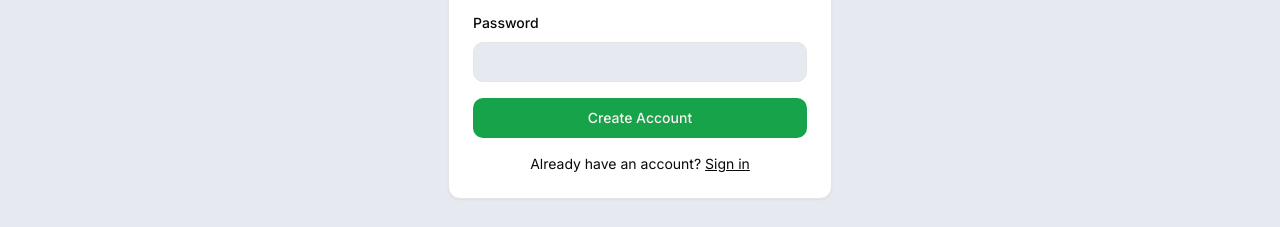
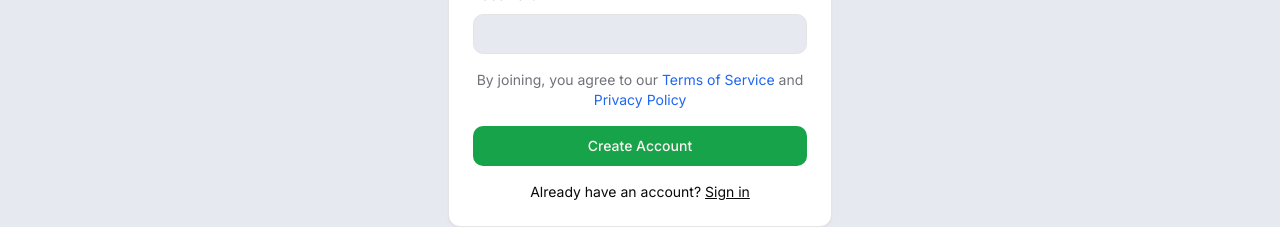
Before and after one commit to rrcoder0167/lets-assist, a Next.js app: page /signup in a window 1280 px wide. Shown: the part 521-748 px from the top of the page. Built offline with nearby package versions, Linux system fonts and the light colour scheme; no server answers.

Commit message:
Add Terms of Service and Privacy Policy links to SignupClient component

```diff
--- a/app/signup/SignupClient.tsx
+++ b/app/signup/SignupClient.tsx
@@ -211,6 +211,16 @@ export default function SignupClient() {
                   </FormItem>
                 )}
               />
+              <p className="text-sm text-muted-foreground text-center">
+                By joining, you agree to our{" "}
+                <Link href="/terms" className="text-chart-3">
+                  Terms of Service
+                </Link>{" "}
+                and{" "}
+                <Link href="/privacy" className="text-chart-3">
+                  Privacy Policy
+                </Link>
+              </p>
               <Button type="submit" className="w-full" disabled={isLoading}>
                 {isLoading ? "Creating Account..." : "Create Account"}
               </Button>
--- a/app/signup/page.tsx
+++ b/app/signup/page.tsx
@@ -1,6 +1,6 @@
 import { Metadata } from "next";
-import { redirect } from "next/navigation";
-import { createClient } from "@/utils/supabase/server";
+// import { redirect } from "next/navigation";
+// import { createClient } from "@/utils/supabase/server";
 import SignupClient from "./SignupClient";
 
 export const metadata: Metadata = {
@@ -10,13 +10,13 @@ export const metadata: Metadata = {
 
 export default async function SignupPage() {
   // Check if user is already logged in
-  const supabase = await createClient();
-  const { data: { user } } = await supabase.auth.getUser();
+  // const supabase = await createClient();
+  // const { data: { user } } = await supabase.auth.getUser();
 
-  if (user) {
-    // If user is already logged in, redirect to home page
-    redirect("/home");
-  }
+  // if (user) {
+  //   // If user is already logged in, redirect to home page
+  //   redirect("/home");
+  // }
 
   return <SignupClient />;
 }
```
